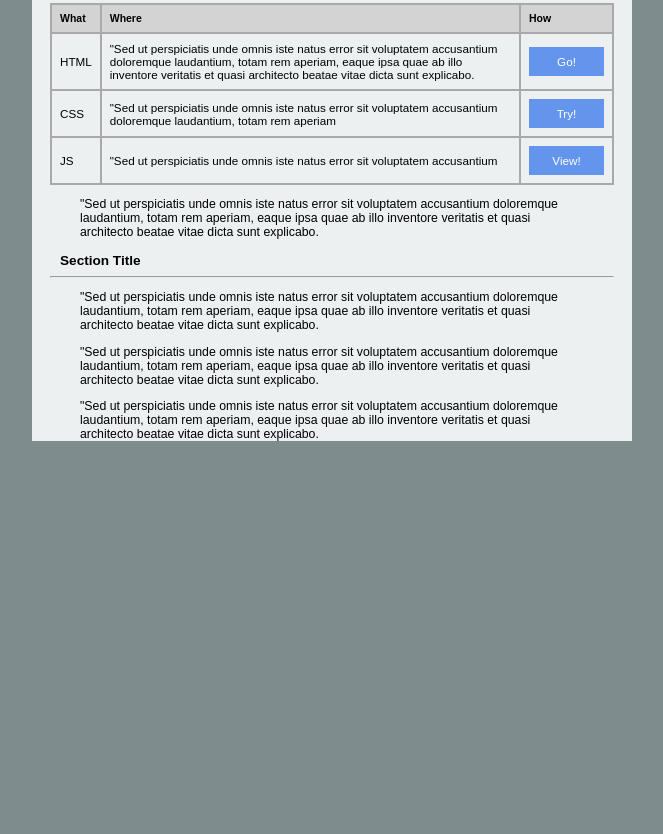
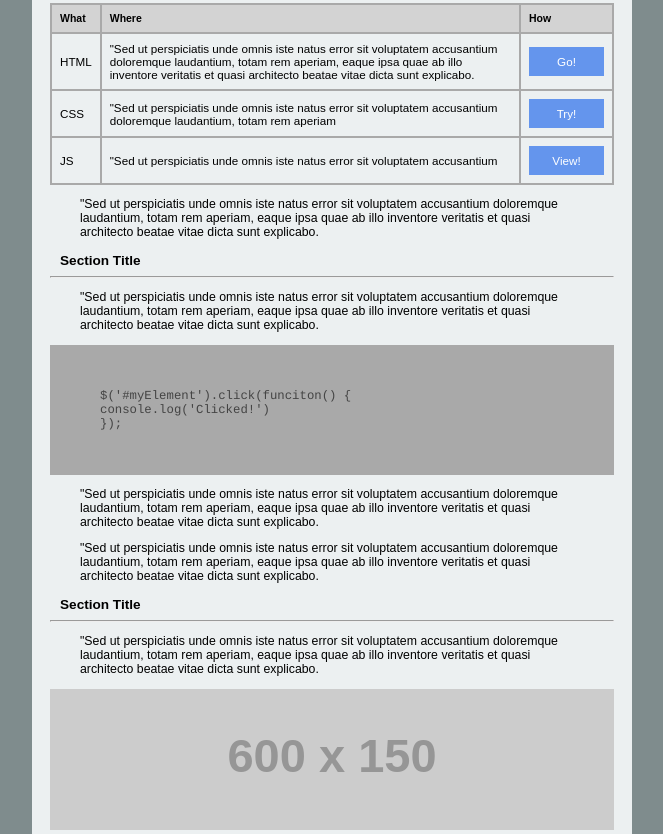
Before and after one commit to stevegotham/html4, a plain HTML site: page index.html in a window 1280 px wide. Shown: the part 607-1441 px from the top of the page, without its empty margins (308-971 px from the left). Before the commit the page ends 1060 px from the top, so only its background shows below. Drawn offline with Linux system fonts and the light colour scheme; placeholder pictures from the web are drawn by us.

Commit message:
updating code

```diff
--- a/index.html
+++ b/index.html
@@ -70,11 +70,15 @@
                 <h3>Section Title</h3>
                 <hr>
                 <p>"Sed ut perspiciatis unde omnis iste natus error sit voluptatem accusantium doloremque laudantium, totam rem aperiam, eaque ipsa quae ab illo inventore veritatis et quasi architecto beatae vitae dicta sunt explicabo.</p>
-            </section>
-
-            <section>
+                <div class="code">$('#myElement').click(funciton() {<br> console.log('Clicked!')<br> });</div>
                 <p>"Sed ut perspiciatis unde omnis iste natus error sit voluptatem accusantium doloremque laudantium, totam rem aperiam, eaque ipsa quae ab illo inventore veritatis et quasi architecto beatae vitae dicta sunt explicabo.</p>
                 <p>"Sed ut perspiciatis unde omnis iste natus error sit voluptatem accusantium doloremque laudantium, totam rem aperiam, eaque ipsa quae ab illo inventore veritatis et quasi architecto beatae vitae dicta sunt explicabo.</p>
+            </section>
+            <section>
+                <h3>Section Title</h3>
+                <hr>
+                <p>"Sed ut perspiciatis unde omnis iste natus error sit voluptatem accusantium doloremque laudantium, totam rem aperiam, eaque ipsa quae ab illo inventore veritatis et quasi architecto beatae vitae dicta sunt explicabo.</p>
+                <img src="http://placehold.it/600x150">
             </section>
 
             <form>
--- a/main.css
+++ b/main.css
@@ -7,6 +7,11 @@
     padding: 0 30px;
 
 }
+
+img {
+    width: 100%;
+}
+
 .container {
     max-width: 600px;
     margin: auto;
@@ -115,3 +120,14 @@
     border: none;
     padding: 8px;
 }
+
+.code {
+    font-family: COURIER;
+    color: #444;
+    background-color: darkgrey;
+    height: 130px;
+    display: flex;
+    align-items: center;
+    padding-left: 50px;
+    font-size: .77em;
+}
```
